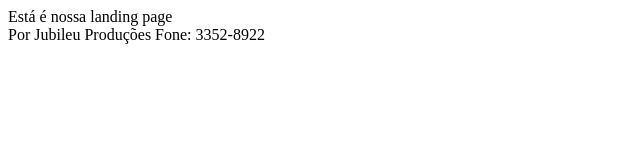
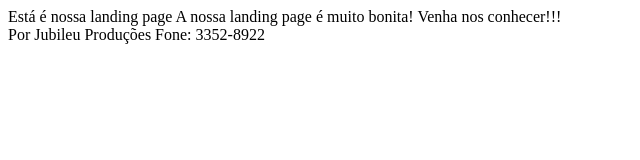
Before and after one commit to Raulleao/GCS, a plain HTML site: page LandingPage.html in a window 1280 px wide. Shown: the whole page, without its empty margins (0-640 px from the left). Drawn offline with Linux system fonts and the light colour scheme.

```diff
--- a/LandingPage.html
+++ b/LandingPage.html
@@ -8,6 +8,8 @@
 </head>
 <body>
     Está é nossa landing page
+    A nossa landing page é muito bonita!
+    Venha nos conhecer!!!
 </body>
 <footer>
     Por Jubileu Produções
```
